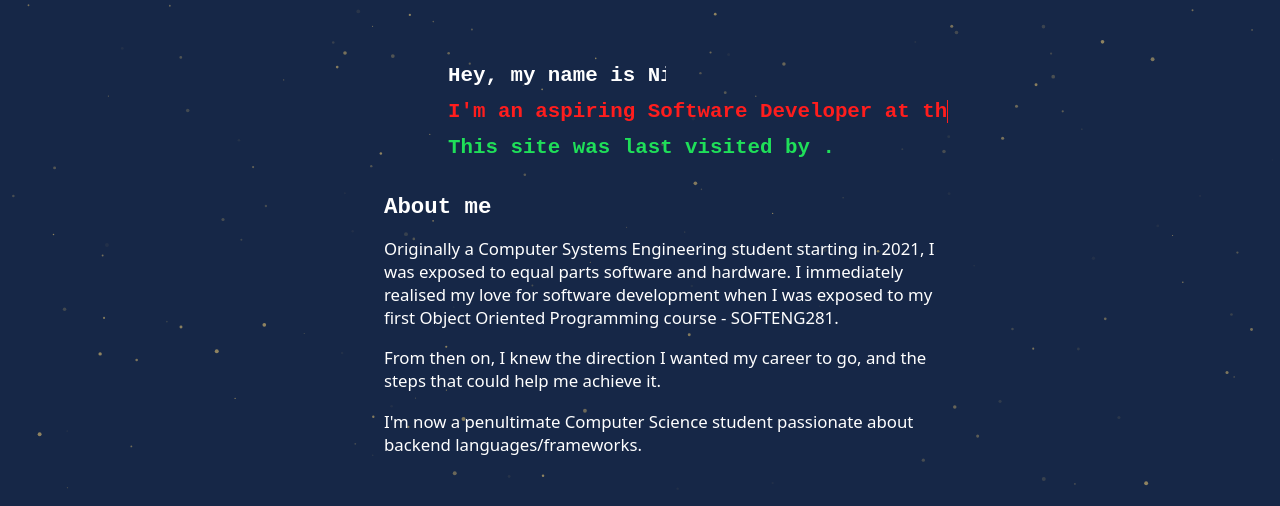
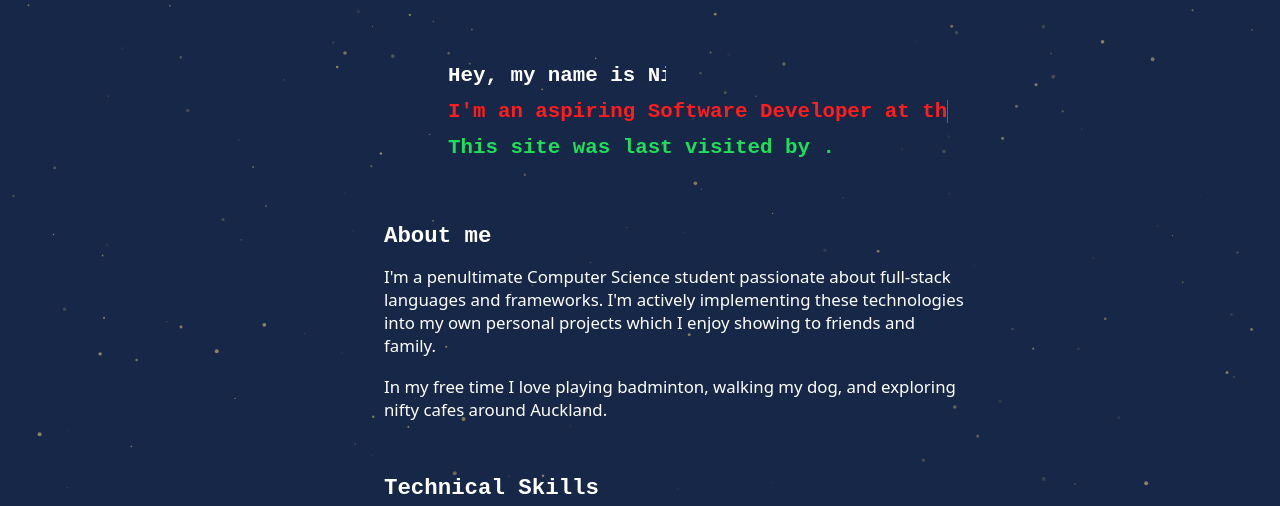
Before and after one commit to Saif3n/reactwebsite, a React (Create React App) app: page / in a window 1280 px wide. Shown: the top 506 px of the page. Built offline with nearby package versions, Linux system fonts and the light colour scheme; no server answers.

Commit message:
general formatting fixes

```diff
--- a/src/App.css
+++ b/src/App.css
@@ -1,84 +1,87 @@
-body{
-  padding:0;
+body {
+  padding: 0;
   margin: 0;
   text-align: center;
   font-family: 'Fira Code', monospace;
-  width:100%;
-  height:100%;
+  width: 100%;
+  height: 100%;
 }
 
-img{
-  display:inline-block;
-  padding-left:1%;
+img {
+  display: inline-block;
+  padding-left: 1%;
 }
-.footer{
+
+.footer {
   text-align: center;
 }
-.firstimg{
-  display:inline-block;
-  padding-left:0%;
+
+.firstimg {
+  display: inline-block;
+  padding-left: 0%;
 }
 
-.space{
-  margin-top:3%;
+.space {
+  margin-top: 3%;
 }
 
-.break{
-  margin-top:6%;
-}
-.spaceskill{
-  margin-top:2%;
+.break {
+  margin-top: 6%;
 }
 
-.technical{
+.spaceskill {
+  margin-top: 2%;
+}
+
+.technical {
   width: 70%;
   margin-left: 30%;
   margin-right: auto;
   text-align: left;
-  margin-top: 14%;
-  position:absolute;
-  color:#FFFFFF;
-  font-size:70%;
-  font-weight:lighter;
-  display:block;
+  margin-top: 5%;
+  color: #FFFFFF;
+  font-size: 70%;
+  font-weight: lighter;
+  position:relative;
+  display: block;
 }
 
-.text{
+.text {
   text-align: left;
-  width:65%;
-  font-size:150%;
-  font-family: ui-sans-serif,system-ui,-apple-system,BlinkMacSystemFont,Segoe UI,Roboto,Helvetica Neue,Arial,Noto Sans,sans-serif,Apple Color Emoji,Segoe UI Emoji,Segoe UI Symbol,Noto Color Emoji;
-  font-weight:bolder
+  width: 65%;
+  font-size: 150%;
+  font-family: ui-sans-serif, system-ui, -apple-system, BlinkMacSystemFont, Segoe UI, Roboto, Helvetica Neue, Arial, Noto Sans, sans-serif, Apple Color Emoji, Segoe UI Emoji, Segoe UI Symbol, Noto Color Emoji;
+  font-weight: bolder
 }
-.container{
+
+.container {
   width: 100%;
-  margin-left: auto;
-  margin-right: auto;
-  text-align: center;
+  height: 100%;
+  position: relative;
+}
+
+
+.bottom {
+  width: 100%;
+  text-align: left;
+
+  color: #FFFFFF;
+  font-size: 70%;
+  font-weight: lighter;
   position:absolute;
+  display:block;
+  background-image: linear-gradient(#162747, #444242);
 
 }
 
+.contact {
 
-.bottom{
-  width: 100%;
-  text-align: left;
-  margin-top: 53%;
-  position:absolute;
-  color:#FFFFFF;
-  font-size:70%;
-  font-weight:lighter;
-  display:block;
-  background-image:linear-gradient(#162747, #444242);
+  width: 44%;
+  margin: auto;
 
 }
-.contact{
 
-  width:44%;
-  margin:auto;
-  margin-top:-2%;
-}
-.contactheader{
+.contactheader {
   text-align: center;
 }
 
@@ -90,43 +93,45 @@ img{
   text-align: left;
   white-space: nowrap;
   overflow: hidden;
-  animation: type 2s steps(40,end) forwards;
-  width:17%;
+  animation: type 2s steps(40, end) forwards;
+  width: 17%;
 }
+
 .container h1:nth-child(2) {
   color: #ff1d1d;
-  opacity:0;
+  opacity: 0;
   font-weight: 800;
   font-size: 130%;
   margin: 1% 0 0 35%;
   text-align: left;
   white-space: nowrap;
   overflow: hidden;
-  width:39%;
-  animation: shring-animation 2.5s steps(65,end) 2s forwards, blink .5s step-end infinite alternate;
+  width: 39%;
+  animation: shring-animation 2.5s steps(65, end) 2s forwards, blink .5s step-end infinite alternate;
 }
+
 .container h1:nth-child(3) {
   color: #1fdf59;
-  opacity:0;
+  opacity: 0;
   font-weight: 800;
   font-size: 130%;
   margin: 1% 0 0 35%;
   text-align: left;
   white-space: nowrap;
   overflow: hidden;
-  width:39%;
-  animation: animation 2.5s steps(65,end) 2s forwards;
+  width: 39%;
+  animation: animation 2.5s steps(65, end) 2s forwards;
 }
 
-#mb-3{
-  align-items:center;
-  background-color:#454547;
-  margin-left:10%;
-  height:30px;
-  width:80%;
-  color:white;
+#mb-3 {
+  align-items: center;
+  background-color: #454547;
+  margin-left: 10%;
+  height: 30px;
+  width: 80%;
+  color: white;
   position: relative;
-  display: flex;
+  display: block;
   flex-direction: column;
   min-width: 0;
   word-wrap: break-word;
@@ -137,12 +142,12 @@ img{
 }
 
 
-#mb-5{
-  color:white;
-  background-color:#454547;
-  height:100px;
-  width:80%;
-  margin-left:10%;
+#mb-5 {
+  color: white;
+  background-color: #454547;
+  height: 100px;
+  width: 80%;
+  margin-left: 10%;
   position: relative;
   display: flex;
   flex-direction: column;
@@ -151,26 +156,29 @@ img{
   background-clip: border-box;
   border: 2px solid #FFFFFF;
   border-radius: 0.25rem;
-  font-family:ui-sans-serif,system-ui,-apple-system,BlinkMacSystemFont,Segoe UI,Roboto,Helvetica Neue,Arial,Noto Sans,sans-serif,Apple Color Emoji,Segoe UI Emoji,Segoe UI Symbol,Noto Color Emoji;
+  font-family: ui-sans-serif, system-ui, -apple-system, BlinkMacSystemFont, Segoe UI, Roboto, Helvetica Neue, Arial, Noto Sans, sans-serif, Apple Color Emoji, Segoe UI Emoji, Segoe UI Symbol, Noto Color Emoji;
 
 }
-#contactbutton{
-  margin-left:10%;
-  width:81%;
-  padding:1%;
+
+#contactbutton {
+  margin-left: 10%;
+  width: 81%;
+  padding: 1%;
   background-color: #162747;
-  color:white;
+  color: white;
   font-family: 'Fira Code', monospace;
-  font-weight:bold;
-  font-size:150%;
+  font-weight: bold;
+  font-size: 150%;
 
 }
-#contactbutton:hover {background-color: #174292}
+
+#contactbutton:hover {
+  background-color: #174292
+}
 
 #contactbutton:active {
   background-color: #232741;
-  box-shadow: 0 2px #111111;
-  transform: translateY(0px);
+
 }
 
 @keyframes animation {
@@ -179,16 +187,19 @@ img{
     opacity: 0;
     width: 0;
   }
+
   1% {
     background-position: 0 0;
     opacity: 1;
     border-right: 1px solid #1fdf59;
   }
+
   50% {
     background-position: 150px 0;
     opacity: 1;
 
   }
+
   100% {
     background-position: 400% 0;
     opacity: 1;
@@ -202,16 +213,19 @@ img{
     opacity: 0;
     width: 0;
   }
+
   1% {
     background-position: 0 0;
     opacity: 1;
     border-right: 1px solid #ff1d1d;
   }
+
   50% {
     background-position: 150px 0;
     opacity: 1;
     border-right: 1px solid #ff1d1d;
   }
+
   100% {
     background-position: 400% 0;
     opacity: 1;
@@ -223,10 +237,13 @@ img{
   0% {
     width: 0;
   }
-  1%, 99%{
+
+  1%,
+  99% {
     border-right: 1px solid #FFFFFF;
   }
-  100%{
+
+  100% {
     border-right: none;
   }
 }
@@ -242,7 +259,7 @@ img{
 
 /* ---- particles.js container ---- */
 
-#particles-js{
+#particles-js {
   width: 100%;
   height: 100%;
   background-color: #232741;
--- a/src/App.js
+++ b/src/App.js
@@ -4,8 +4,6 @@ import './App.css';
 import ParticleBackground from './components/particleBackground';
 import AllUsers from './pages/AllUsers';
 import Contact from './pages/Contact';
-
-import axios from 'axios';
 
 function App() {
 
@@ -16,13 +14,11 @@ function App() {
 
     <div class="technical">
       <h1>About me</h1>
-      <p class="text">Originally a Computer Systems Engineering student starting in 2021, I was exposed to equal parts software and hardware. I immediately realised my love for software development when I was exposed to my
-        first Object Oriented Programming course - SOFTENG281.
+      <p class="text">I'm a penultimate Computer Science student passionate about full-stack languages and frameworks. I'm actively implementing these technologies into my own personal projects which I enjoy showing to friends and family.
         <div class="space"></div>
-        From then on, I knew the direction I wanted my career
-        to go, and the steps that could help me achieve it.
+        In my free time I love playing badminton, walking my dog, and exploring nifty cafes around Auckland.
         <div class="space"></div>
-        I'm now a penultimate Computer Science student passionate about backend languages/frameworks.
+
 
       </p>
 
@@ -49,9 +45,9 @@ function App() {
 
 
     </div>
-    <div class="bottom">
-    <Contact></Contact>
-    </div>
+
+
+    <div class="bottom"><Contact></Contact></div>
 
 
   </div>
--- a/src/pages/Contact.js
+++ b/src/pages/Contact.js
@@ -37,7 +37,8 @@ function Contact() {
     setValidated(true);
   };
   return (
-    <div class="contact">
+
+      <div class="contact">
       <h1 class="contactheader">Contact me:</h1>
       <Form validate={validated} onSubmit={handleSubmit}>
         <Form.Group class="box" controlId="validationName">
@@ -65,6 +66,7 @@ function Contact() {
       <p class="footer">This website was created using a ReactJS frontend, and a C# WebAPI backend.</p>
       <div class="space"></div>
     </div>
+
   );
 
 }
```
Lines whose indentation alone changed are shown as unchanged.
